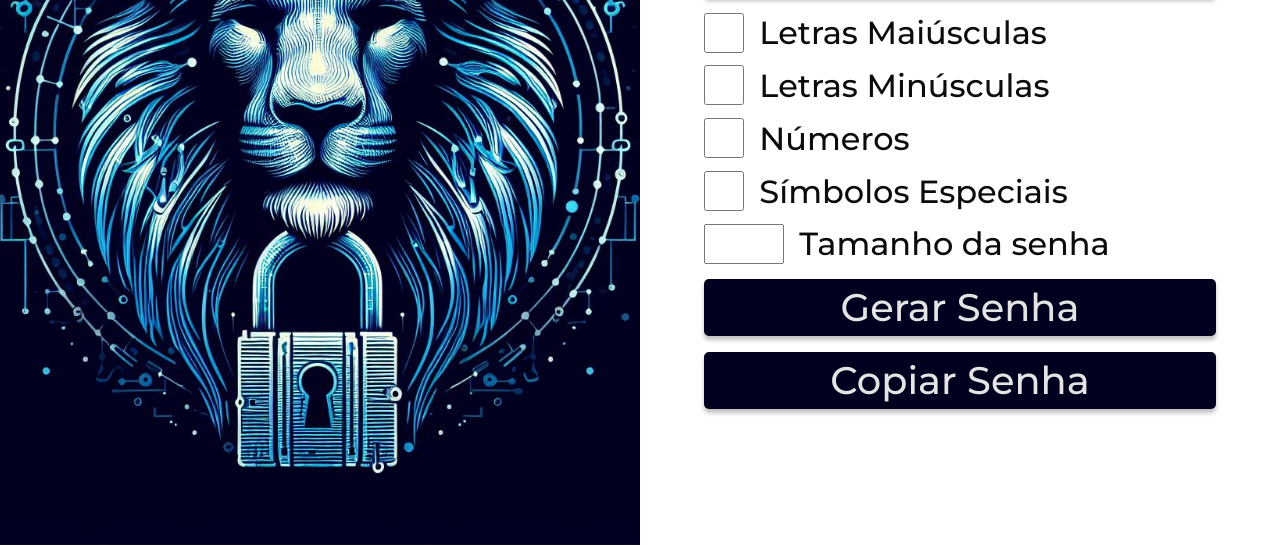
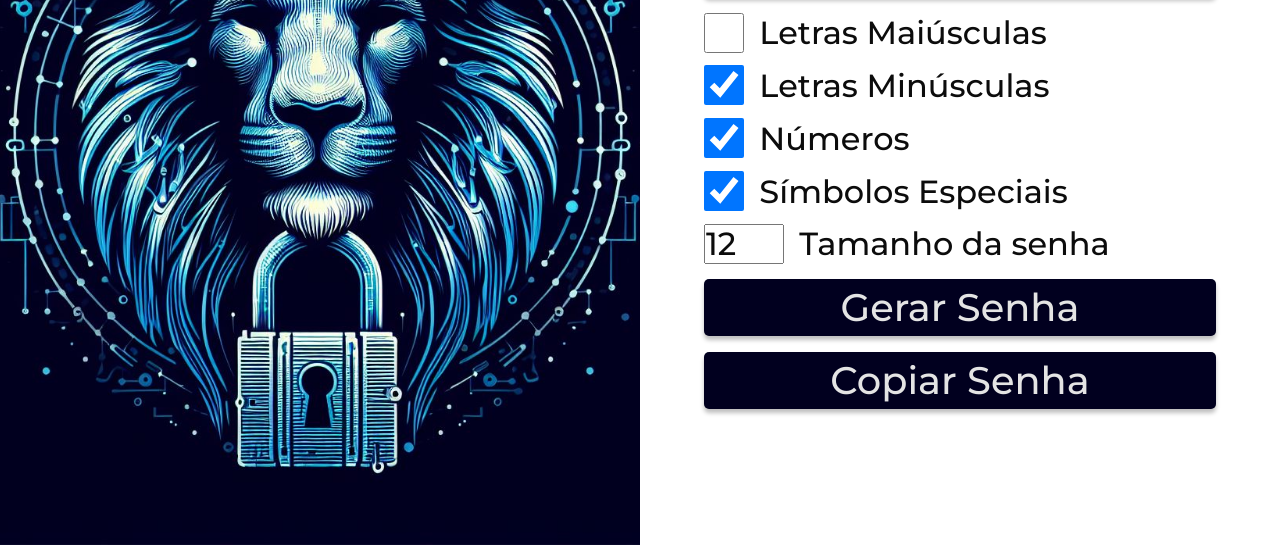
Before and after one commit to Vini-Ferraz/geradorDeSenhas, a plain HTML site: page index.html in a window 1280 px wide. Shown: the part 255-800 px from the top of the page. Drawn offline with nearby package versions, Linux system fonts and the light colour scheme.

Commit message:
Adicionando descrição
Adicionei descrição e ativei algumas checkbox

```diff
--- a/index.html
+++ b/index.html
@@ -3,6 +3,10 @@
   <head>
     <meta charset="UTF-8" />
     <meta name="viewport" content="width=device-width, initial-scale=1.0" />
+    <meta
+      name="description"
+      content="Bem-vindo ao Gerador de Senhas, uma aplicação web intuitiva projetada para fornecer soluções de segurança personalizadas para os usuários. Esta aplicação permite a geração de senhas aleatórias, oferecendo a você controle total sobre o comprimento e os caracteres utilizados."
+    />
     <link rel="stylesheet" href="assets\stylesheet.css" />
     <link
       rel="shortcut icon"
@@ -45,6 +49,7 @@
           <span class="inputFlex margin-bottom-m">
             <input
               type="checkbox"
+              checked="true"
               name="letrasMinusculas"
               id="letrasMinusculas"
               class="checkBoxCustomizado"
@@ -55,6 +60,7 @@
           <span class="inputFlex margin-bottom-m">
             <input
               type="checkbox"
+              checked="true"
               name="numeros"
               id="numeros"
               class="checkBoxCustomizado"
@@ -65,6 +71,7 @@
           <span class="inputFlex margin-bottom-m">
             <input
               type="checkbox"
+              checked="true"
               name="simbolosEspeciais"
               id="simbolosEspeciais"
               class="checkBoxCustomizado"
@@ -80,6 +87,7 @@
               min="0"
               max="20"
               step="1"
+              value="12"
               class="checkBoxCustomizadoNumero input"
             />
             <label for="tamanhoSenha">Tamanho da senha</label>
```
